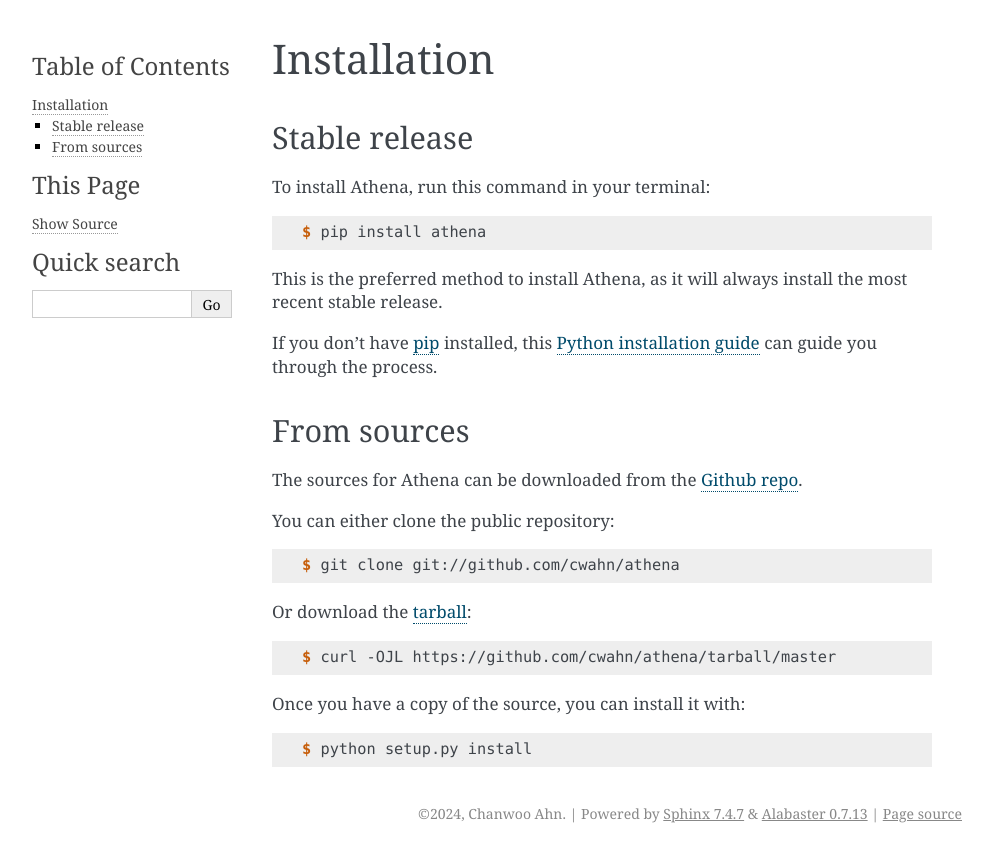
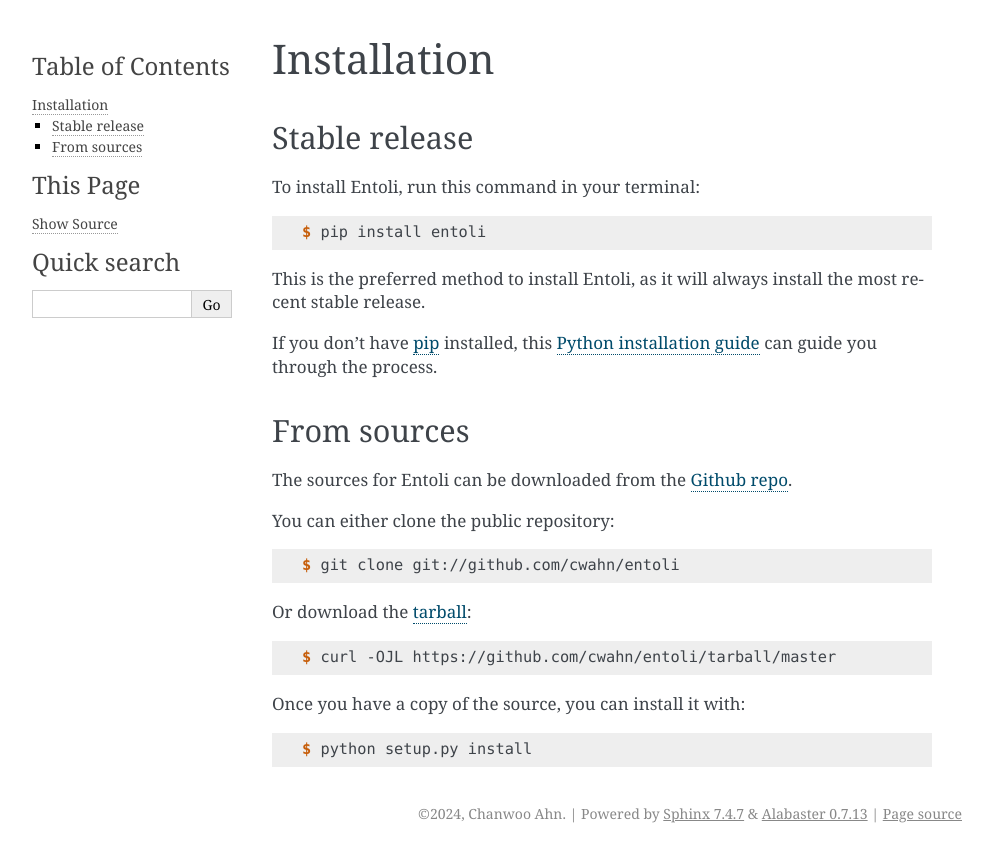
Before and after one commit to cwahn/athena, a Sphinx documentation site: the page built from docs/installation.rst, in a window 1280 px wide. Shown: the top 862 px of the page, without its empty margins (148-1141 px from the left). Built offline with Sphinx 7.4.7, drawn with Linux system fonts in a browser that asks for light colours; pages that are not in the unit, such as notebooks, are missing from menus; the version number is read from the project's files by our own code.

Commit message:
chore: Rename to entoli

```diff
--- a/docs/conf.py
+++ b/docs/conf.py
@@ -1,6 +1,6 @@
 #!/usr/bin/env python
 #
-# athena documentation build configuration file, created by
+# entoli documentation build configuration file, created by
 # sphinx-quickstart on Fri Jun  9 13:47:02 2017.
 #
 # This file is execfile()d with the current directory set to its
@@ -21,7 +21,7 @@
 import sys
 sys.path.insert(0, os.path.abspath('..'))
 
-import athena
+import entoli
 
 # -- General configuration ---------------------------------------------
 
@@ -46,7 +46,7 @@
 master_doc = 'index'
 
 # General information about the project.
-project = 'Athena'
+project = 'Entoli'
 copyright = "2024, Chanwoo Ahn"
 author = "Chanwoo Ahn"
 
@@ -55,9 +55,9 @@
 # the built documents.
 #
 # The short X.Y version.
-version = athena.__version__
+version = entoli.__version__
 # The full version, including alpha/beta/rc tags.
-release = athena.__version__
+release = entoli.__version__
 
 # The language for content autogenerated by Sphinx. Refer to documentation
 # for a list of supported languages.
@@ -100,7 +100,7 @@
 # -- Options for HTMLHelp output ---------------------------------------
 
 # Output file base name for HTML help builder.
-htmlhelp_basename = 'athenadoc'
+htmlhelp_basename = 'entolidoc'
 
 
 # -- Options for LaTeX output ------------------------------------------
@@ -127,8 +127,8 @@
 # (source start file, target name, title, author, documentclass
 # [howto, manual, or own class]).
 latex_documents = [
-    (master_doc, 'athena.tex',
-     'Athena Documentation',
+    (master_doc, 'entoli.tex',
+     'Entoli Documentation',
      'Chanwoo Ahn', 'manual'),
 ]
 
@@ -138,8 +138,8 @@
 # One entry per manual page. List of tuples
 # (source start file, name, description, authors, manual section).
 man_pages = [
-    (master_doc, 'athena',
-     'Athena Documentation',
+    (master_doc, 'entoli',
+     'Entoli Documentation',
      [author], 1)
 ]
 
@@ -150,10 +150,10 @@
 # (source start file, target name, title, author,
 #  dir menu entry, description, category)
 texinfo_documents = [
-    (master_doc, 'athena',
-     'Athena Documentation',
+    (master_doc, 'entoli',
+     'Entoli Documentation',
      author,
-     'athena',
+     'entoli',
      'One line description of project.',
      'Miscellaneous'),
 ]
--- a/docs/index.rst
+++ b/docs/index.rst
@@ -1,4 +1,4 @@
-Welcome to Athena's documentation!
+Welcome to Entoli's documentation!
 ======================================
 
 .. toctree::
--- a/docs/installation.rst
+++ b/docs/installation.rst
@@ -8,13 +8,13 @@
 Stable release
 --------------
 
-To install Athena, run this command in your terminal:
+To install Entoli, run this command in your terminal:
 
 .. code-block:: console
 
-    $ pip install athena
+    $ pip install entoli
 
-This is the preferred method to install Athena, as it will always install the most recent stable release.
+This is the preferred method to install Entoli, as it will always install the most recent stable release.
 
 If you don't have `pip`_ installed, this `Python installation guide`_ can guide
 you through the process.
@@ -26,19 +26,19 @@
 From sources
 ------------
 
-The sources for Athena can be downloaded from the `Github repo`_.
+The sources for Entoli can be downloaded from the `Github repo`_.
 
 You can either clone the public repository:
 
 .. code-block:: console
 
-    $ git clone git://github.com/cwahn/athena
+    $ git clone git://github.com/cwahn/entoli
 
 Or download the `tarball`_:
 
 .. code-block:: console
 
-    $ curl -OJL https://github.com/cwahn/athena/tarball/master
+    $ curl -OJL https://github.com/cwahn/entoli/tarball/master
 
 Once you have a copy of the source, you can install it with:
 
@@ -47,5 +47,5 @@
     $ python setup.py install
 
 
-.. _Github repo: https://github.com/cwahn/athena
-.. _tarball: https://github.com/cwahn/athena/tarball/master
+.. _Github repo: https://github.com/cwahn/entoli
+.. _tarball: https://github.com/cwahn/entoli/tarball/master
--- a/docs/usage.rst
+++ b/docs/usage.rst
@@ -2,6 +2,6 @@
 Usage
 =====
 
-To use Athena in a project::
+To use Entoli in a project::
 
-    import athena
+    import entoli
--- a/src/athena/__init__.py
+++ b/src/athena/__init__.py
@@ -1,4 +1,4 @@
-"""Top-level package for Athena."""
+"""Top-level package for Entoli."""
 
 __author__ = """Chanwoo Ahn"""
 __email__ = 'cwahn0904@gmail.com'
```
Also changed, not shown: README.md (+1 -1 lines), pyproject.toml (+4 -4 lines), .github/ISSUE_TEMPLATE.md, 11 other files.
